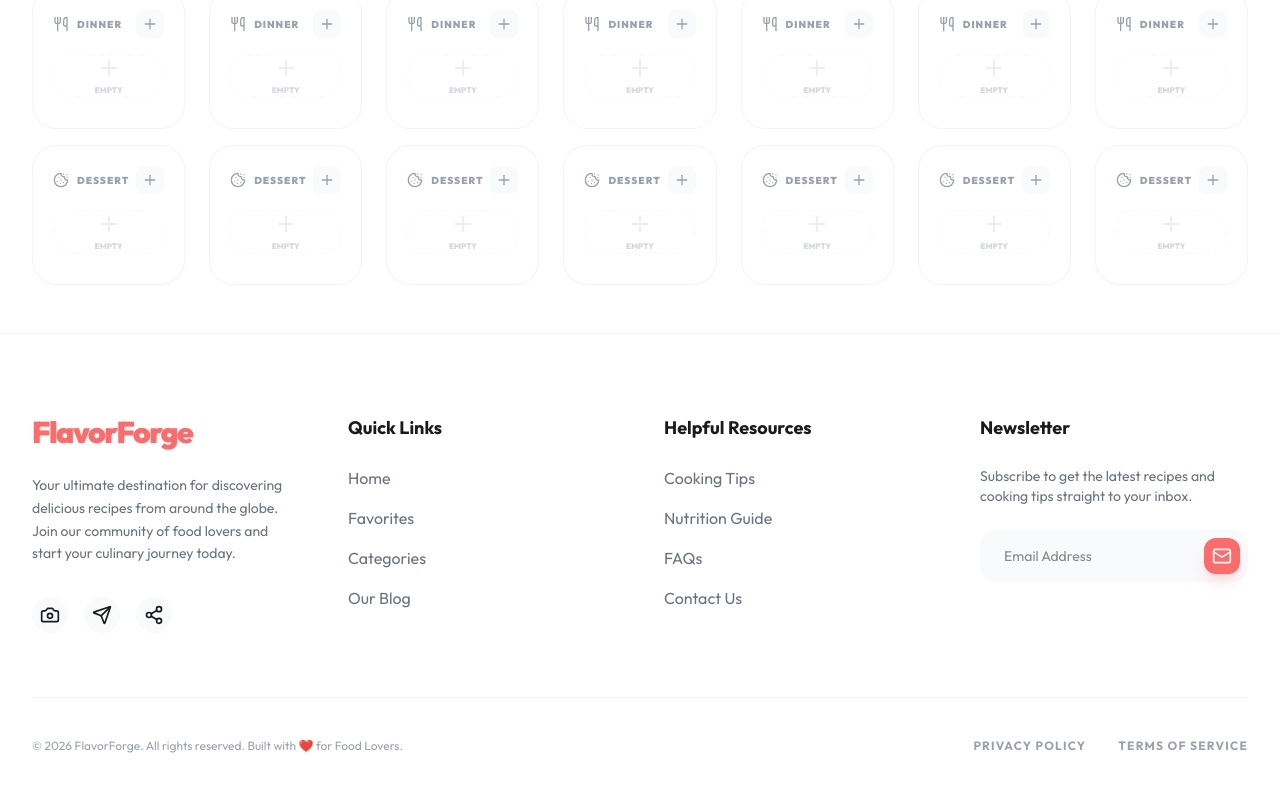
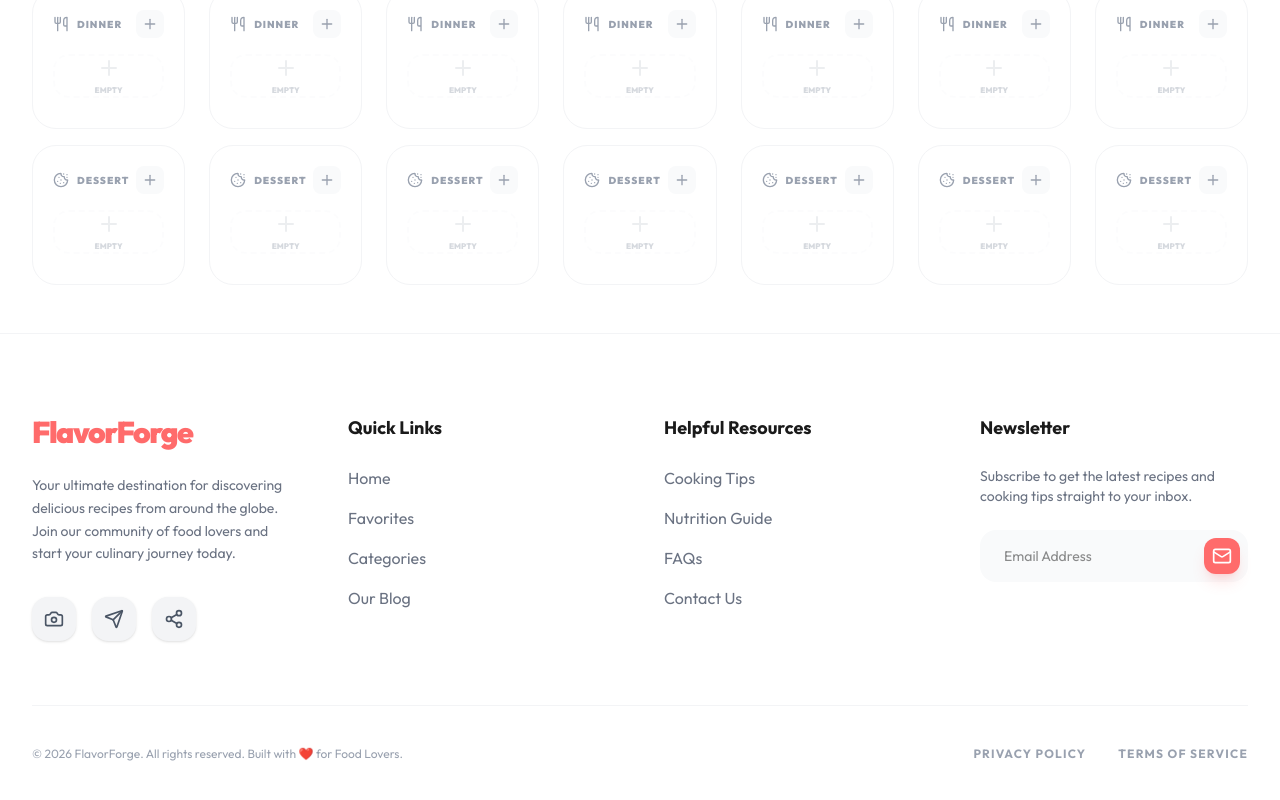
Before and after one commit to pravallikha502/FlavorForge, a React (Vite) app: page /planner in a window 1280 px wide. Shown: the part 804-1604 px from the top of the page. Built offline with nearby package versions, Linux system fonts and the light colour scheme.

Commit message:
Improve Footer icon visibility and colors in Dark Mode

```diff
--- a/src/components/Footer.jsx
+++ b/src/components/Footer.jsx
@@ -15,9 +15,9 @@ const Footer = () => {
               Your ultimate destination for discovering delicious recipes from around the globe. Join our community of food lovers and start your culinary journey today.
             </p>
             <div className="flex gap-4">
-              <a href="#" className="p-2 rounded-full bg-gray-50 dark:bg-gray-900 hover:bg-primary hover:text-white transition-all"><Camera className="w-5 h-5" /></a>
-              <a href="#" className="p-2 rounded-full bg-gray-50 dark:bg-gray-900 hover:bg-primary hover:text-white transition-all"><Send className="w-5 h-5" /></a>
-              <a href="#" className="p-2 rounded-full bg-gray-50 dark:bg-gray-900 hover:bg-primary hover:text-white transition-all"><Share2 className="w-5 h-5" /></a>
+              <a href="#" className="p-3 rounded-2xl bg-gray-100 dark:bg-slate-800 text-gray-600 dark:text-slate-200 hover:bg-primary hover:text-white transition-all shadow-sm"><Camera className="w-5 h-5" /></a>
+              <a href="#" className="p-3 rounded-2xl bg-gray-100 dark:bg-slate-800 text-gray-600 dark:text-slate-200 hover:bg-primary hover:text-white transition-all shadow-sm"><Send className="w-5 h-5" /></a>
+              <a href="#" className="p-3 rounded-2xl bg-gray-100 dark:bg-slate-800 text-gray-600 dark:text-slate-200 hover:bg-primary hover:text-white transition-all shadow-sm"><Share2 className="w-5 h-5" /></a>
             </div>
           </div>
 
```
